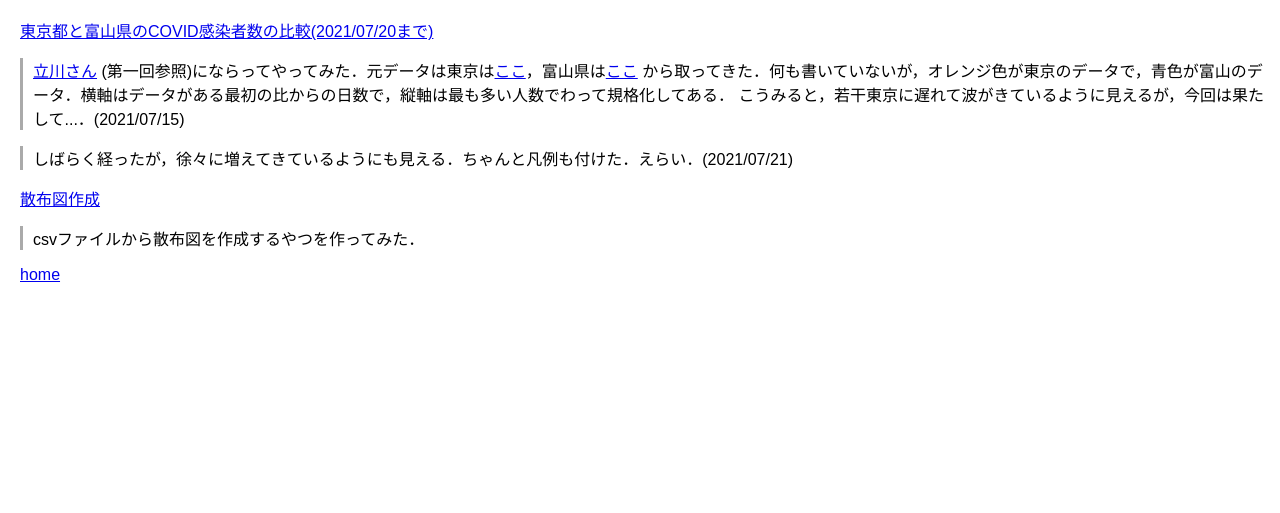
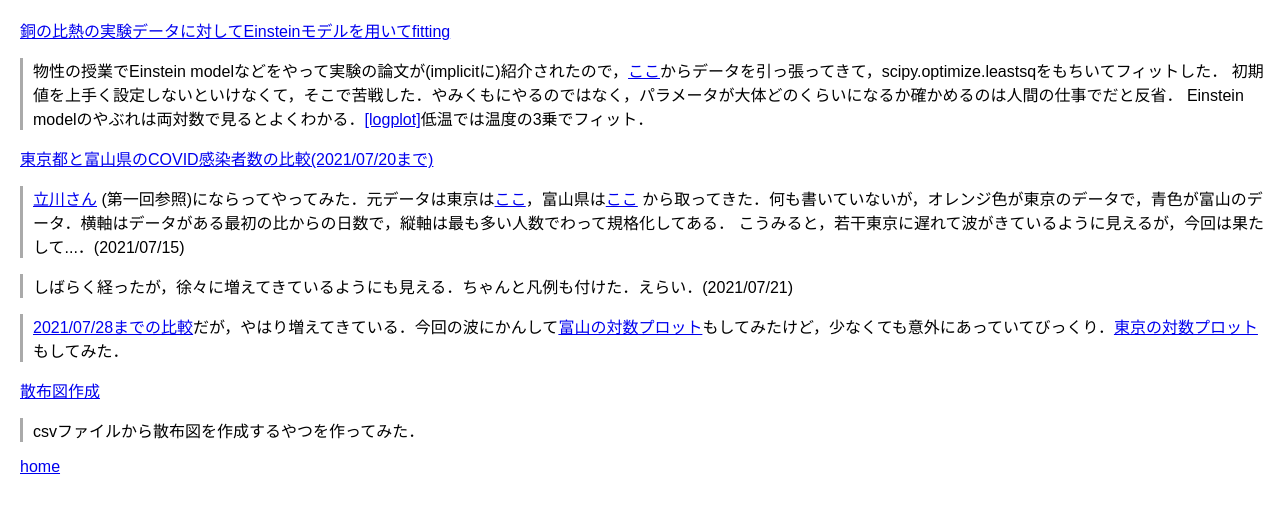
Before and after one commit to toshitnk/hp, a plain HTML site: page python_practice/python_practice.html in a window 1280 px wide. Shown: the part 57-570 px from the top of the page. Drawn offline with nearby package versions, Linux system fonts and the light colour scheme; some packages are replaced by stand-ins of ours.

Commit message:
add some files

```diff
--- a/python_practice/python_practice.html
+++ b/python_practice/python_practice.html
@@ -14,12 +14,19 @@
         <!-- <p><a href=""></a></p>
         <p class="comment"></p> -->
 
+        <p><a href="einstein_model_copper.png">銅の比熱の実験データに対してEinsteinモデルを用いてfitting</a></p>
+        <p class="comment">物性の授業でEinstein modelなどをやって実験の論文が(implicitに)紹介されたので，<a href="https://aip.scitation.org/doi/10.1063/1.555728">ここ</a>からデータを引っ張ってきて，scipy.optimize.leastsqをもちいてフィットした．
+        初期値を上手く設定しないといけなくて，そこで苦戦した．やみくもにやるのではなく，パラメータが大体どのくらいになるか確かめるのは人間の仕事でだと反省．
+
+    Einstein modelのやぶれは両対数で見るとよくわかる．<a href="einstein_logcompare.png">[logplot]</a>低温では温度の3乗でフィット．</p>
+
         <p><a href="compare_tokyo_toyama_covid.png">東京都と富山県のCOVID感染者数の比較(2021/07/20まで)</a></p>
         <p class="comment"><a href="https://member.ipmu.jp/yuji.tachikawa/lectures/2020-komaba/">立川さん</a>
             (第一回参照)にならってやってみた．元データは東京は<a href="https://catalog.data.metro.tokyo.lg.jp/dataset/t000010d0000000087/resource/4f72def3-f3fa-4739-a445-3e256de710cc">ここ</a>，富山県は<a href="https://opendata.pref.toyama.jp/dataset/covid19/resource/85d4c612-c174-4f73-be63-f8512d25361a">ここ</a>
         から取ってきた．何も書いていないが，オレンジ色が東京のデータで，青色が富山のデータ．横軸はデータがある最初の比からの日数で，縦軸は最も多い人数でわって規格化してある．
         こうみると，若干東京に遅れて波がきているように見えるが，今回は果たして...．(2021/07/15)</p>
         <p class="comment">しばらく経ったが，徐々に増えてきているようにも見える．ちゃんと凡例も付けた．えらい．(2021/07/21)</p>
+        <p class="comment"><a href="compare_tokyo_toyama_covid0728.png">2021/07/28までの比較</a>だが，やはり増えてきている．今回の波にかんして<a href="toyama_covid.png">富山の対数プロット</a>もしてみたけど，少なくても意外にあっていてびっくり．<a href="tokyo_covid_log.png">東京の対数プロット</a>もしてみた．</p>
 
 
         <p><a href="https://github.com/toshitnk/hp/blob/main/python_practice/scatter.py">散布図作成</a></p>
```
Also changed, not shown: python_practice/compare_tokyo_toyama_covid0728.png (added), python_practice/einstein_logcompare.png (added), python_practice/einstein_model_copper.png (added), python_practice/tokyo_covid_log.png (added), python_practice/toyama_covid.png (added).
